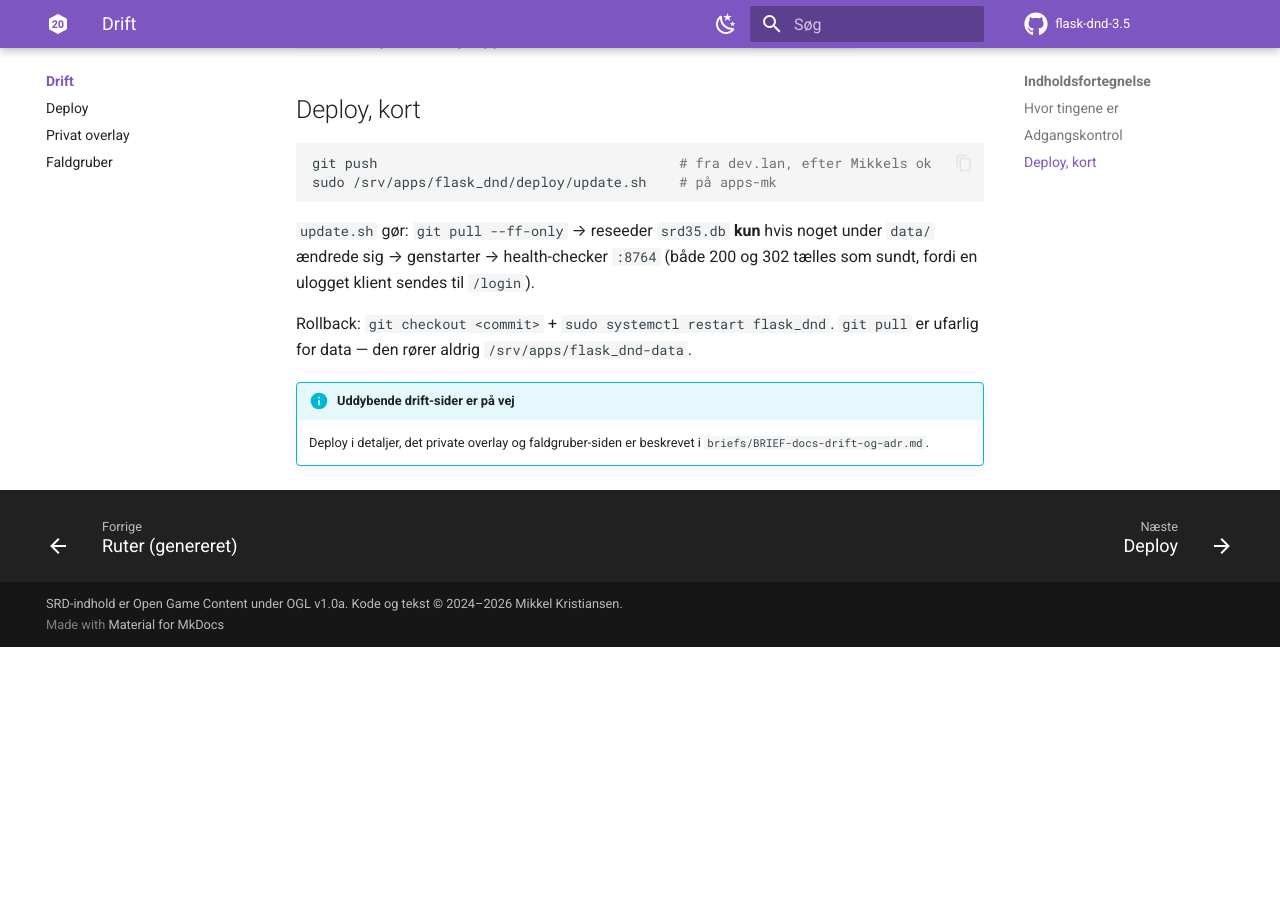
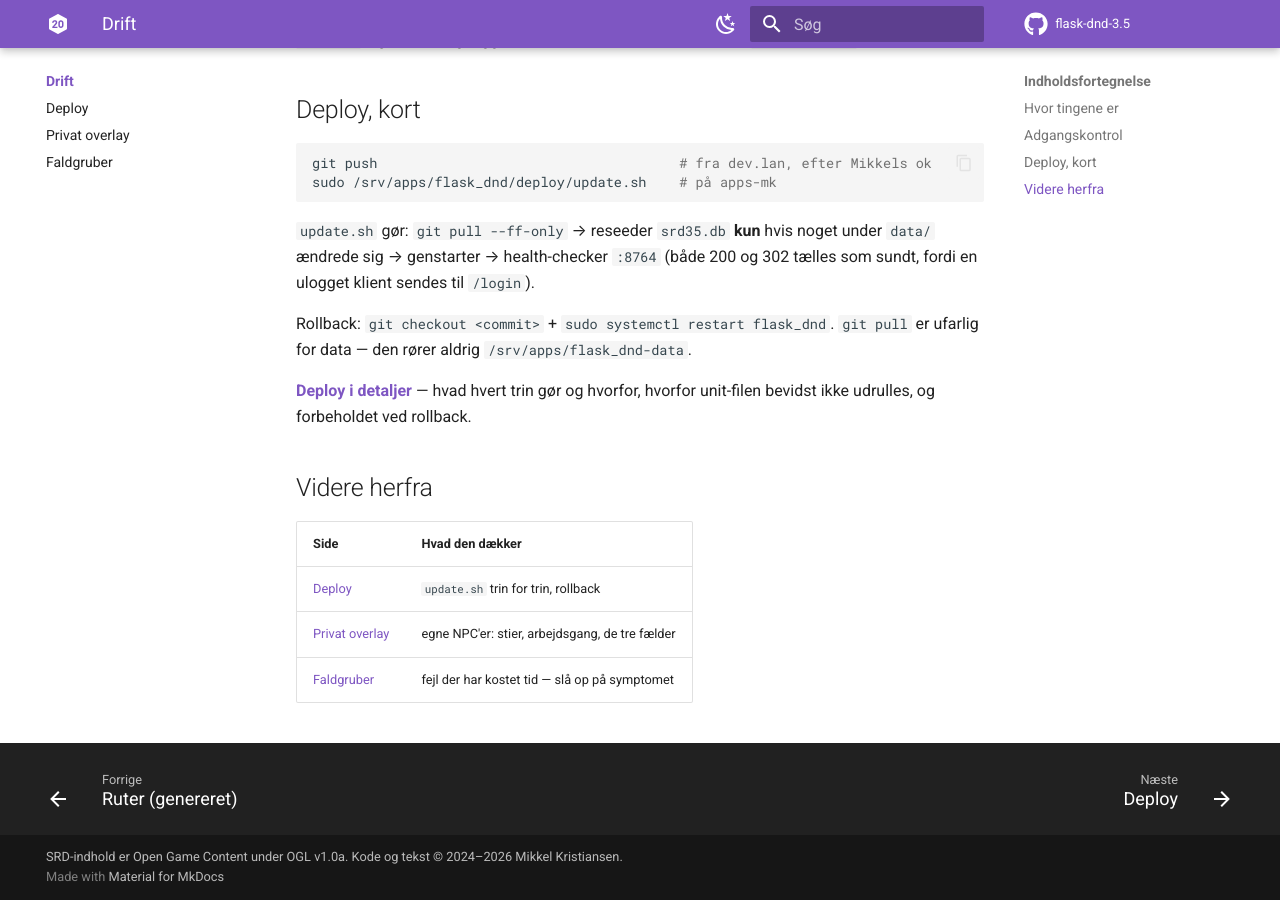
Before and after one commit to MikkelKristiansen/flask-dnd-3.5_ynh, an MkDocs documentation site: the page built from docs/drift/index.md, in a window 1280 px wide and 900 px high, scrolled down 1245 px. Built offline with MkDocs 1.6.1 and Material for MkDocs 9.7.7, drawn with Linux system fonts in a browser that asks for light colours; comment, search, counter and statistics services are not loaded; before the commit the page ends 1892 px from its top, so only the background shows below that.

Commit message:
Drift-docs: index peger nu på siderne i stedet for på et brief
!!! info-boksen henviste til briefs/BRIEF-docs-drift-og-adr.md — et brief der
dels er gitignoreret og derfor ikke findes for nogen der kloner repoet, dels
siden er splittet i to filer med andre navne. En henvisning til noget uden
for git er værre end ingen henvisning.

Erstattet med en tabel over de tre nye sider, og "Deploy, kort" har fået en
linje videre til deploy.md. index.md er dermed indgangen til drift-afsnittet
i stedet for at være hele det.

Co-Authored-By: Claude Opus 5 <noreply@anthropic.com>
Claude-Session: https://claude.ai/code/session_0169MVijqB7pZ4GtANU1yfDB

```diff
--- a/docs/drift/index.md
+++ b/docs/drift/index.md
@@ -60,6 +60,13 @@ tælles som sundt, fordi en ulogget klient sendes til `/login`).
 Rollback: `git checkout <commit>` + `sudo systemctl restart flask_dnd`.
 `git pull` er ufarlig for data — den rører aldrig `/srv/apps/flask_dnd-data`.
 
-!!! info "Uddybende drift-sider er på vej"
-    Deploy i detaljer, det private overlay og faldgruber-siden er beskrevet i
-    `briefs/BRIEF-docs-drift-og-adr.md`.
+**[Deploy i detaljer](deploy.md)** — hvad hvert trin gør og hvorfor, hvorfor
+unit-filen bevidst ikke udrulles, og forbeholdet ved rollback.
+
+## Videre herfra
+
+| Side | Hvad den dækker |
+|---|---|
+| [Deploy](deploy.md) | `update.sh` trin for trin, rollback |
+| [Privat overlay](privat-overlay.md) | egne NPC'er: stier, arbejdsgang, de tre fælder |
+| [Faldgruber](faldgruber.md) | fejl der har kostet tid — slå op på symptomet |
```
